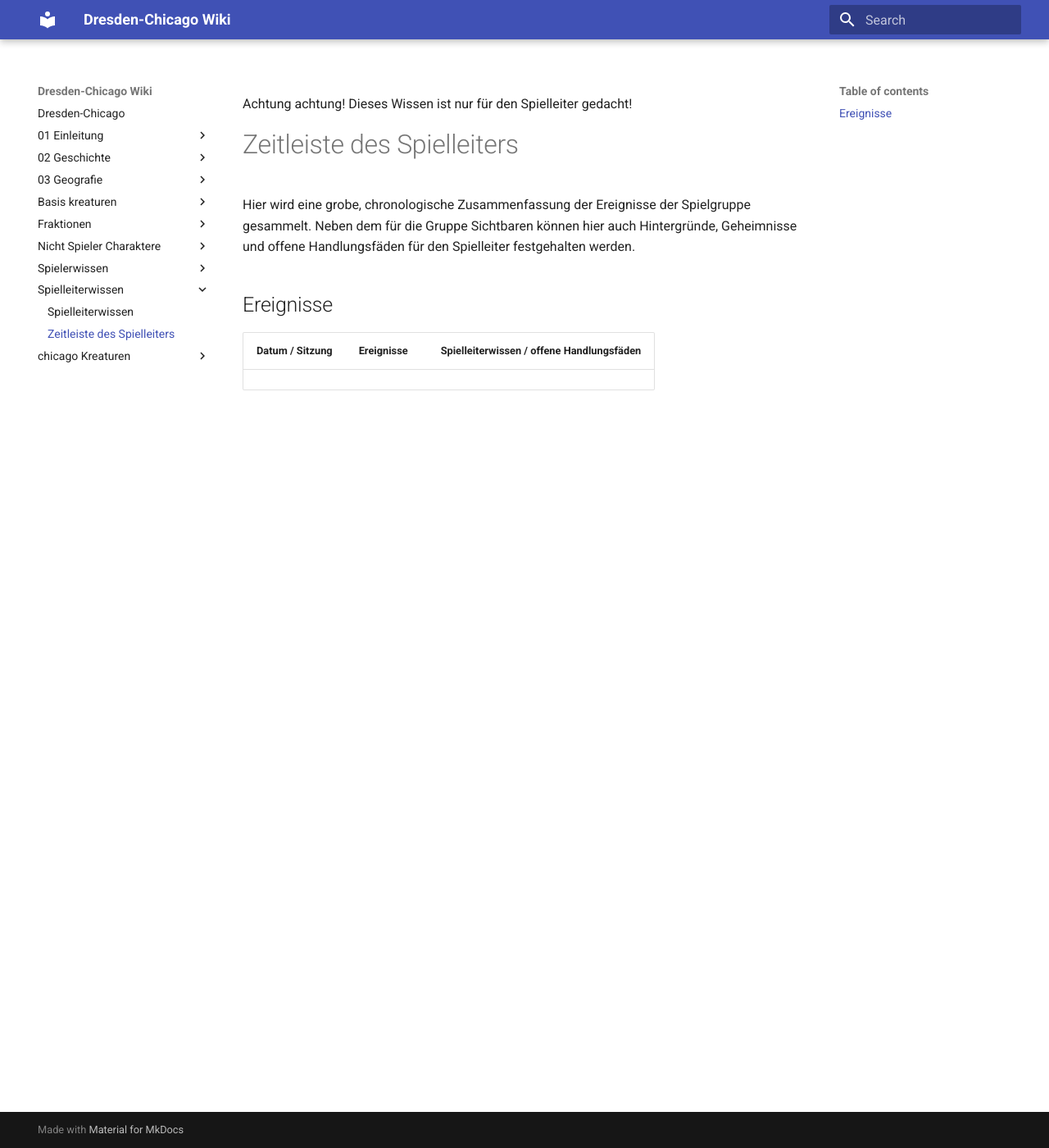
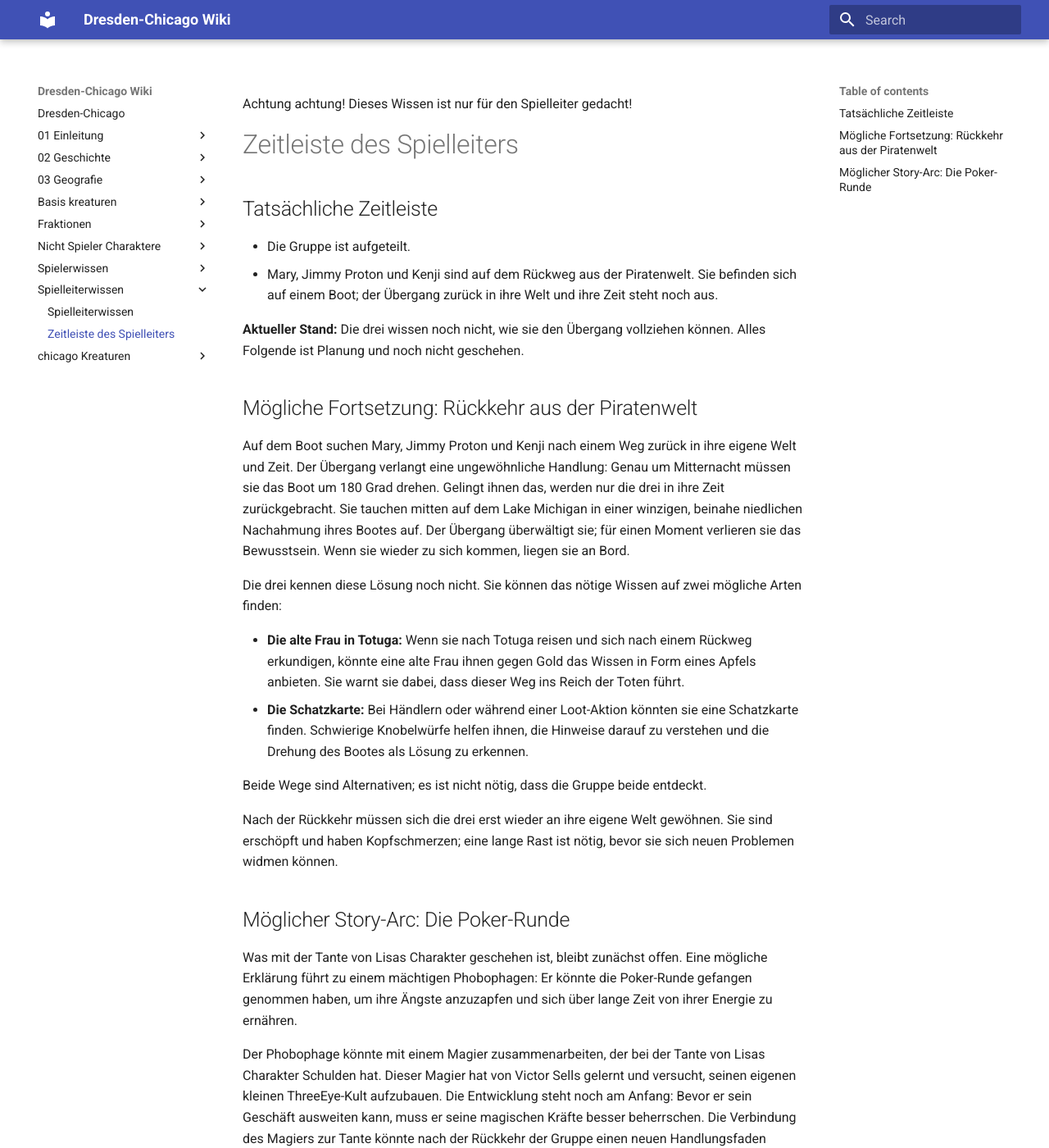
Before and after one commit to Davdcore/dresden-chicago, an MkDocs documentation site: the page built from docs/Spielleiterwissen/Zeitleiste des Spielleiters.md, in a window 1280 px wide and 1400 px high. Shown: the whole window at 82% size. Built offline with MkDocs 1.6.1 and Material for MkDocs 9.7.7, drawn with Linux system fonts in a browser that asks for light colours; some of the changed text lies outside the part shown.

Commit message:
Save uncommitted changes

```diff
--- a/docs/Spielleiterwissen/Zeitleiste des Spielleiters.md
+++ b/docs/Spielleiterwissen/Zeitleiste des Spielleiters.md
@@ -2,9 +2,28 @@ Achtung achtung! Dieses Wissen ist nur für den Spielleiter gedacht!
 
 # Zeitleiste des Spielleiters
 
-Hier wird eine grobe, chronologische Zusammenfassung der Ereignisse der Spielgruppe gesammelt. Neben dem für die Gruppe Sichtbaren können hier auch Hintergründe, Geheimnisse und offene Handlungsfäden für den Spielleiter festgehalten werden.
+## Tatsächliche Zeitleiste
 
-## Ereignisse
+- Die Gruppe ist aufgeteilt.
+- Mary, Jimmy Proton und Kenji sind auf dem Rückweg aus der Piratenwelt. Sie befinden sich auf einem Boot; der Übergang zurück in ihre Welt und ihre Zeit steht noch aus.
 
-| Datum / Sitzung | Ereignisse | Spielleiterwissen / offene Handlungsfäden |
-| --- | --- | --- |
+**Aktueller Stand:** Die drei wissen noch nicht, wie sie den Übergang vollziehen können. Alles Folgende ist Planung und noch nicht geschehen.
+
+## Mögliche Fortsetzung: Rückkehr aus der Piratenwelt
+
+Auf dem Boot suchen Mary, Jimmy Proton und Kenji nach einem Weg zurück in ihre eigene Welt und Zeit. Der Übergang verlangt eine ungewöhnliche Handlung: Genau um Mitternacht müssen sie das Boot um 180 Grad drehen. Gelingt ihnen das, werden nur die drei in ihre Zeit zurückgebracht. Sie tauchen mitten auf dem Lake Michigan in einer winzigen, beinahe niedlichen Nachahmung ihres Bootes auf. Der Übergang überwältigt sie; für einen Moment verlieren sie das Bewusstsein. Wenn sie wieder zu sich kommen, liegen sie an Bord.
+
+Die drei kennen diese Lösung noch nicht. Sie können das nötige Wissen auf zwei mögliche Arten finden:
+
+- **Die alte Frau in Totuga:** Wenn sie nach Totuga reisen und sich nach einem Rückweg erkundigen, könnte eine alte Frau ihnen gegen Gold das Wissen in Form eines Apfels anbieten. Sie warnt sie dabei, dass dieser Weg ins Reich der Toten führt.
+- **Die Schatzkarte:** Bei Händlern oder während einer Loot-Aktion könnten sie eine Schatzkarte finden. Schwierige Knobelwürfe helfen ihnen, die Hinweise darauf zu verstehen und die Drehung des Bootes als Lösung zu erkennen.
+
+Beide Wege sind Alternativen; es ist nicht nötig, dass die Gruppe beide entdeckt.
+
+Nach der Rückkehr müssen sich die drei erst wieder an ihre eigene Welt gewöhnen. Sie sind erschöpft und haben Kopfschmerzen; eine lange Rast ist nötig, bevor sie sich neuen Problemen widmen können.
+
+## Möglicher Story-Arc: Die Poker-Runde
+
+Was mit der Tante von Lisas Charakter geschehen ist, bleibt zunächst offen. Eine mögliche Erklärung führt zu einem mächtigen Phobophagen: Er könnte die Poker-Runde gefangen genommen haben, um ihre Ängste anzuzapfen und sich über lange Zeit von ihrer Energie zu ernähren.
+
+Der Phobophage könnte mit einem Magier zusammenarbeiten, der bei der Tante von Lisas Charakter Schulden hat. Dieser Magier hat von Victor Sells gelernt und versucht, seinen eigenen kleinen ThreeEye-Kult aufzubauen. Die Entwicklung steht noch am Anfang: Bevor er sein Geschäft ausweiten kann, muss er seine magischen Kräfte besser beherrschen. Die Verbindung des Magiers zur Tante könnte nach der Rückkehr der Gruppe einen neuen Handlungsfaden eröffnen.
```
Also changed, not shown: 1 other file.
